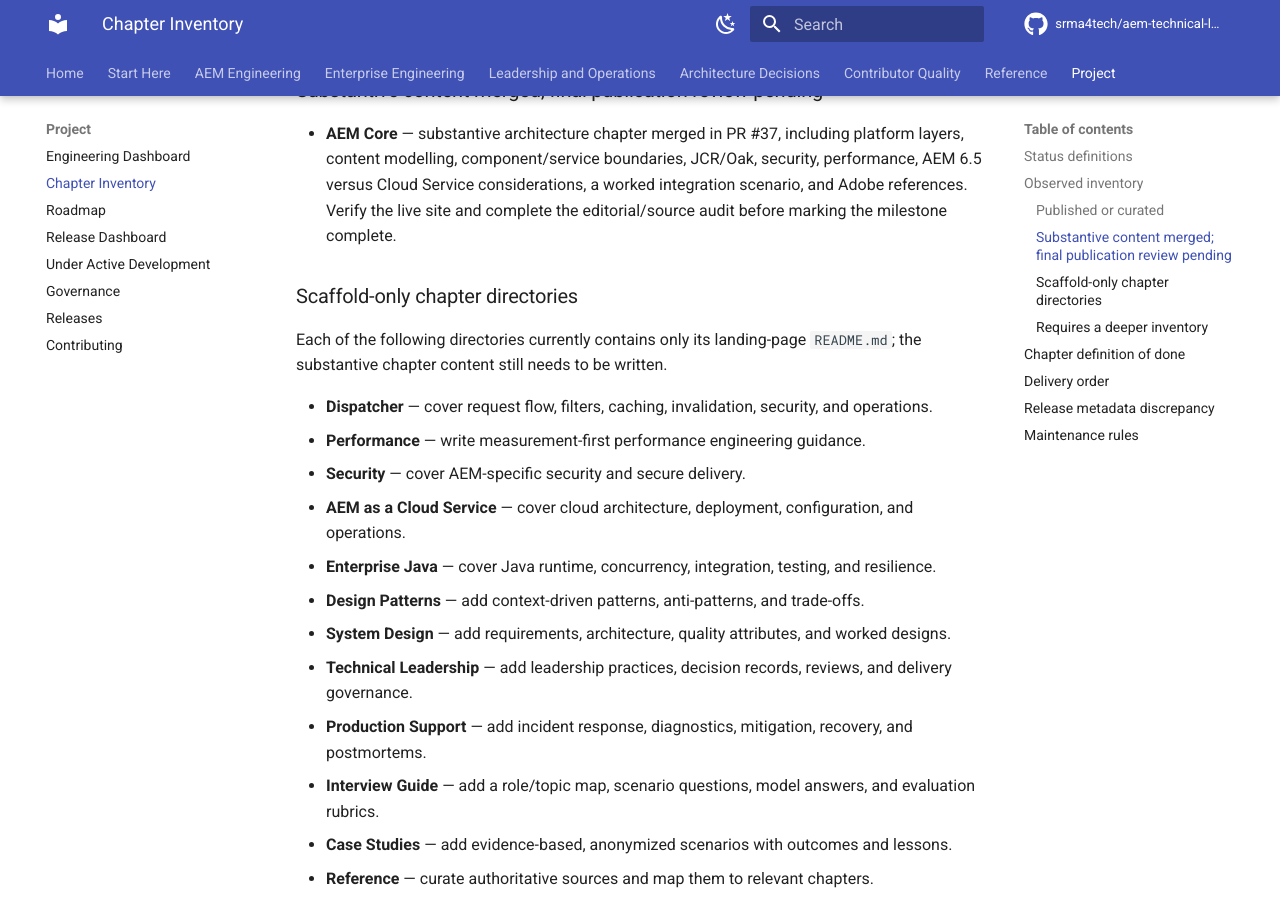
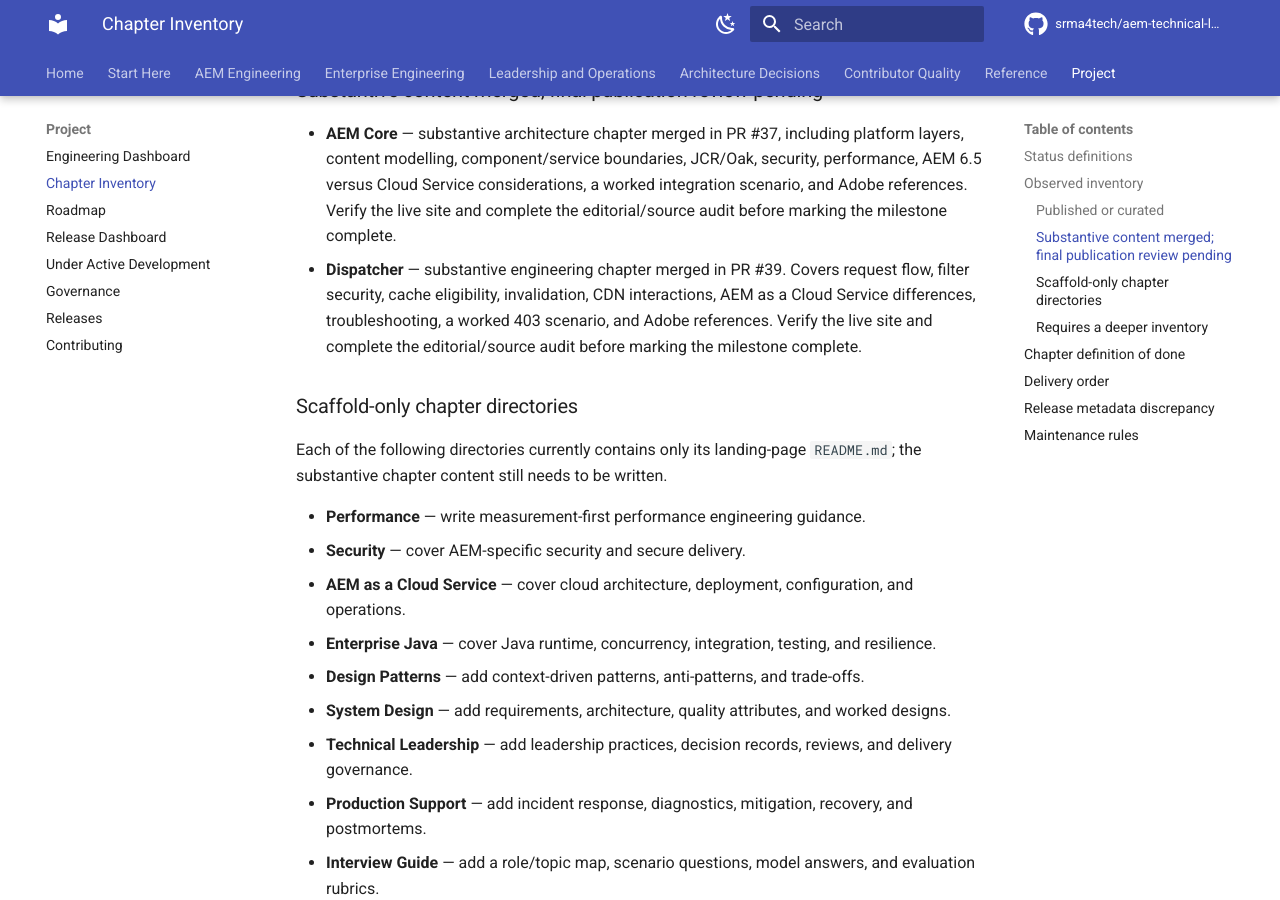
Before and after one commit to srma4tech/aem-technical-lead-playbook, an MkDocs documentation site: the page built from docs/chapter-inventory.md, in a window 1280 px wide and 900 px high, scrolled down 1171 px. Built offline with MkDocs 1.6.1 and Material for MkDocs 9.7.7, drawn with Linux system fonts in a browser that asks for light colours; comment, search, counter and statistics services are not loaded.

Commit message:
docs: record Dispatcher chapter status

```diff
--- a/docs/chapter-inventory.md
+++ b/docs/chapter-inventory.md
@@ -26,12 +26,12 @@ This inventory was compiled from the current `main` branch file tree on 2026-10-
 ### Substantive content merged; final publication review pending
 
 - **AEM Core** — substantive architecture chapter merged in PR #37, including platform layers, content modelling, component/service boundaries, JCR/Oak, security, performance, AEM 6.5 versus Cloud Service considerations, a worked integration scenario, and Adobe references. Verify the live site and complete the editorial/source audit before marking the milestone complete.
+- **Dispatcher** — substantive engineering chapter merged in PR #39. Covers request flow, filter security, cache eligibility, invalidation, CDN interactions, AEM as a Cloud Service differences, troubleshooting, a worked 403 scenario, and Adobe references. Verify the live site and complete the editorial/source audit before marking the milestone complete.
 
 ### Scaffold-only chapter directories
 
 Each of the following directories currently contains only its landing-page `README.md`; the substantive chapter content still needs to be written.
 
-- **Dispatcher** — cover request flow, filters, caching, invalidation, security, and operations.
 - **Performance** — write measurement-first performance engineering guidance.
 - **Security** — cover AEM-specific security and secure delivery.
 - **AEM as a Cloud Service** — cover cloud architecture, deployment, configuration, and operations.
```
